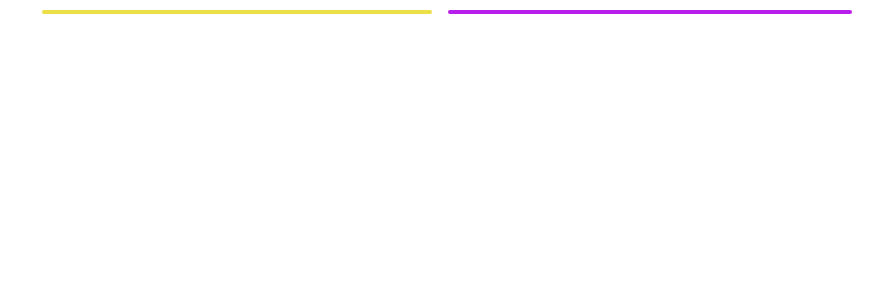
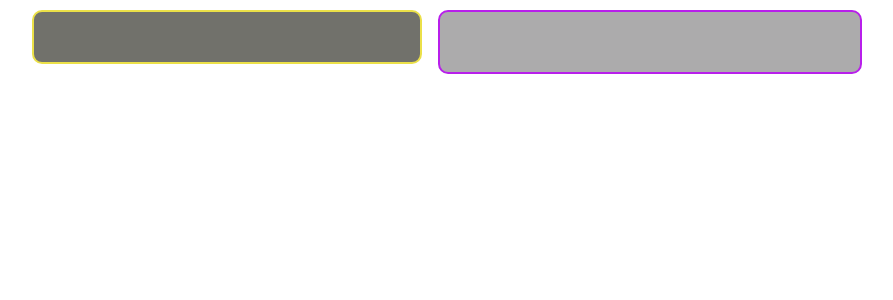
Before and after one commit to MegStClair/Weather-App, a Flask app: page / in a window 1280 px wide. Shown: the part 103-403 px from the top of the page, without its empty margins (193-1086 px from the left). Run offline with Flask 2, Linux system fonts and the light colour scheme.

Commit message:
fixed forecast styling & positioning

```diff
--- a/static/css/style.css
+++ b/static/css/style.css
@@ -12,7 +12,7 @@ p {
 
 #container {
     margin: 0 auto;
-    width: 820px;
+    width: 840px;
 }
 
 #header-container {
@@ -37,6 +37,7 @@ p {
     width: 400px;
     float: left;
     margin: 0 auto;
+    text-align: center;
 }
 
 .current {
@@ -44,19 +45,53 @@ p {
     border-radius: 10px;
     border: 2px solid #ebe048;
     margin: 5px;
+    padding: 25px;
 }
 
+
 #forecast-container {
-    width: 400px;
-    float: right;
+    width: 420px;
     background: #acabac;
     border-radius: 10px;
     border: 2px solid #b81feb;
     margin: 5px;
+    float: right;
+    text-align: center;
 }
 
+.forecast {
+    display: grid;
+    grid-template-columns: auto auto;
+    grid-gap: 20px;
+    padding: 20px;
+}
+/*
 .forecast-days {
-    width: 50%;
+    width: 35%;
     float: left;
+    padding: 20px 30px;
+ } */
 
+.side-by-side {
+    width: 40%;
+    float: left;
 }
+
+
+#icon-day_1, #icon-day_2, #icon-day_3, #icon-day_4 {
+    height: 45px;
+    width: 45px;
+}
+
+#temp-left-day_1, #temp-left-day_2, #temp-left-day_3, #temp-left-day_4 {
+    text-align: left;
+    margin-left: 20px;
+}
+
+#temp-right-day_1, #temp-right-day_2, #temp-right-day_3, #temp-right-day_4 {
+    text-align: right;
+}
+
+.weather-details {
+    display: inline-block;
+}
--- a/templates/weather.html
+++ b/templates/weather.html
@@ -24,18 +24,13 @@
 
     <div id="forecast-container">
         <div class="forecast">
-            <div class="forecast-days">
-                <div id="day1"></div>
-            </div>
-            <div class="forecast-days"></div>
-                <div id="day2"></div>
-            </div>
-            <div class="forecast-days">
-                <div id="day3"></div>
-            </div>
-            <div class="forecast-days"></div>
-                <div id="day4"></div>
-            </div>
+            <div class="forecast-days" id="day1"></div>
+
+            <div class="forecast-days" id="day2"></div>
+
+            <div class="forecast-days" id="day3"></div>
+
+            <div class="forecast-days" id="day4"></div>
         </div>
     </div>
 
```
Also changed, not shown: static/js/weather.js (+28 -21 lines).
